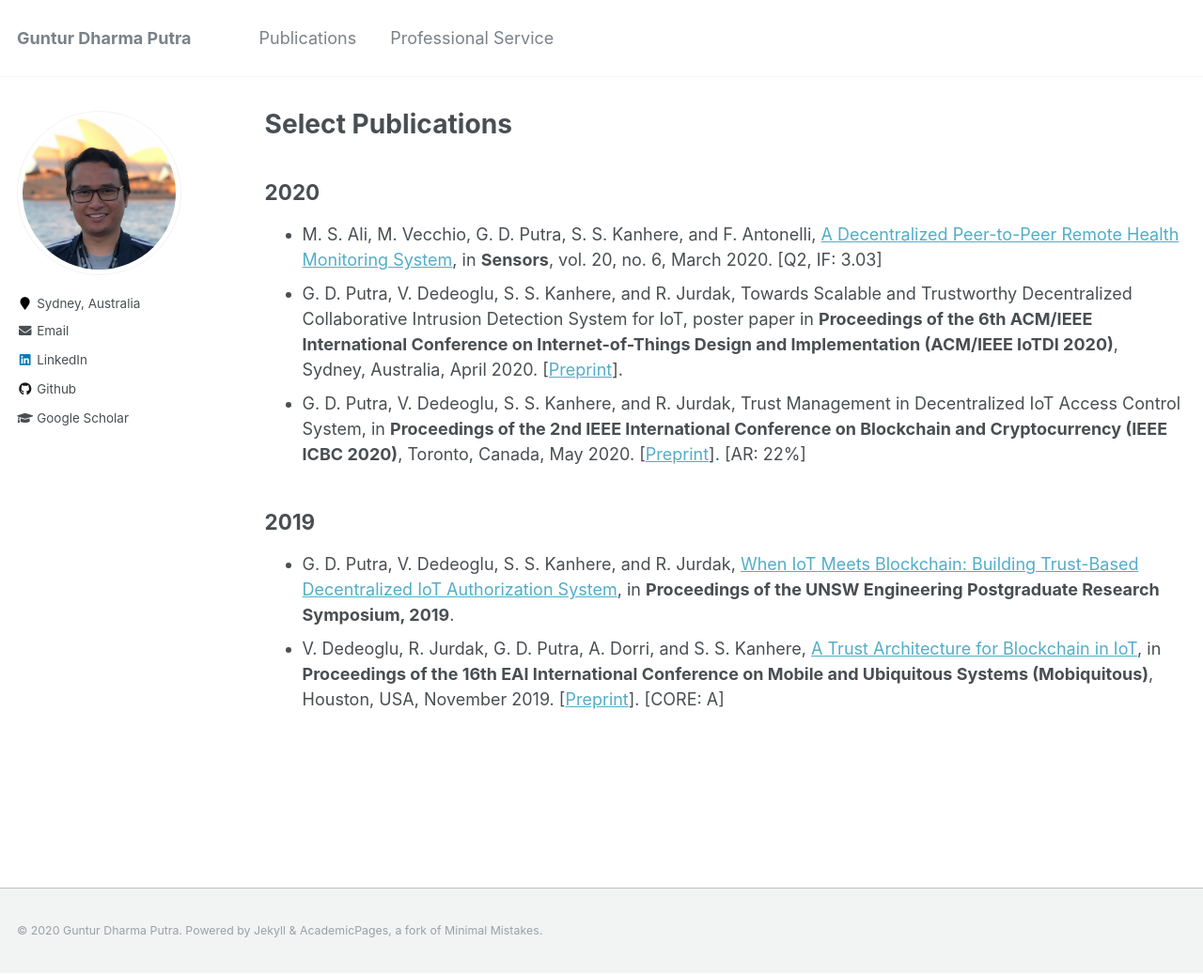
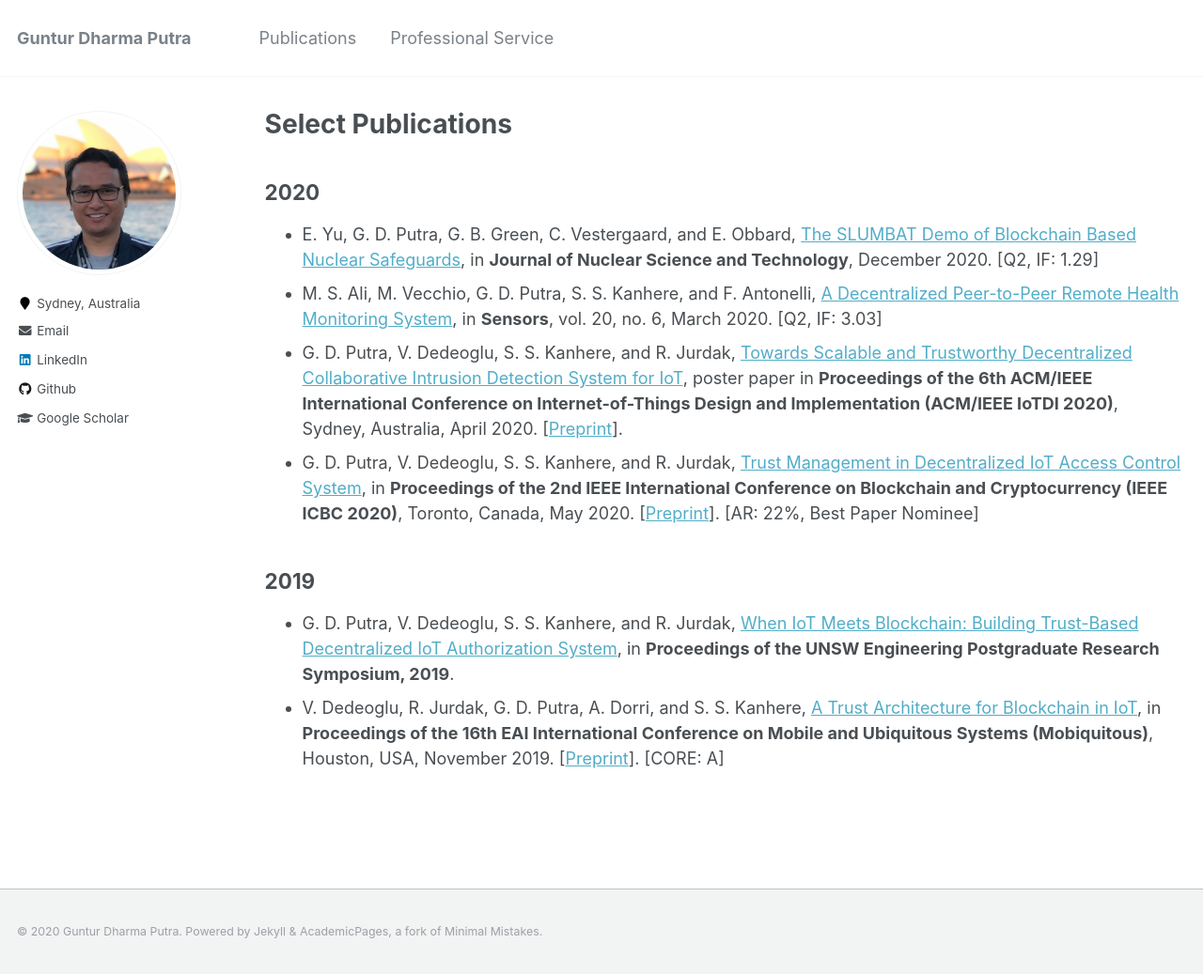
Before and after one commit to gdputra/gdputra.github.io, a Jekyll site: the page built from _pages/publications.md, in a window 1280 px wide and 1037 px high. Shown: the whole window at 94% size. Built offline with Jekyll 4.4.1, drawn with Linux system fonts in a browser that asks for light colours.

Commit message:
Update publications.md

```diff
--- a/_pages/publications.md
+++ b/_pages/publications.md
@@ -9,9 +9,10 @@ author_profile: true
 
 2020
 ----
+- E. Yu, G. D. Putra, G. B. Green, C. Vestergaard, and E. Obbard, [The SLUMBAT Demo of Blockchain Based Nuclear Safeguards](https://doi.org/10.1080/00223131.2020.1858990), in **Journal of Nuclear Science and Technology**, December 2020. [Q2, IF: 1.29]
 - M. S. Ali, M. Vecchio, G. D. Putra, S. S. Kanhere, and F. Antonelli, [A Decentralized Peer-to-Peer Remote Health Monitoring System](https://doi.org/10.3390/s20061656), in **Sensors**, vol. 20, no. 6, March 2020. [Q2, IF: 3.03]
-- G. D. Putra, V. Dedeoglu, S. S. Kanhere, and R. Jurdak, Towards Scalable and Trustworthy Decentralized Collaborative Intrusion Detection System for IoT, poster paper in **Proceedings of the 6th ACM/IEEE International Conference on Internet-of-Things Design and Implementation (ACM/IEEE IoTDI 2020)**, Sydney, Australia, April 2020. [[Preprint](https://arxiv.org/abs/2002.07512)].
-- G. D. Putra, V. Dedeoglu, S. S. Kanhere, and R. Jurdak, Trust Management in Decentralized IoT Access Control System, in **Proceedings of the 2nd IEEE International Conference on Blockchain and Cryptocurrency (IEEE ICBC 2020)**, Toronto, Canada, May 2020. [[Preprint](https://arxiv.org/abs/1912.10247)]. [AR: 22%]
+- G. D. Putra, V. Dedeoglu, S. S. Kanhere, and R. Jurdak, [Towards Scalable and Trustworthy Decentralized Collaborative Intrusion Detection System for IoT](10.1109/IoTDI49375.2020.00035), poster paper in **Proceedings of the 6th ACM/IEEE International Conference on Internet-of-Things Design and Implementation (ACM/IEEE IoTDI 2020)**, Sydney, Australia, April 2020. [[Preprint](https://arxiv.org/abs/2002.07512)].
+- G. D. Putra, V. Dedeoglu, S. S. Kanhere, and R. Jurdak, [Trust Management in Decentralized IoT Access Control System](https://doi.org/10.1109/ICBC48266.2020.9169481), in **Proceedings of the 2nd IEEE International Conference on Blockchain and Cryptocurrency (IEEE ICBC 2020)**, Toronto, Canada, May 2020. [[Preprint](https://arxiv.org/abs/1912.10247)]. [AR: 22%, Best Paper Nominee]
 
 2019
 ----
```
